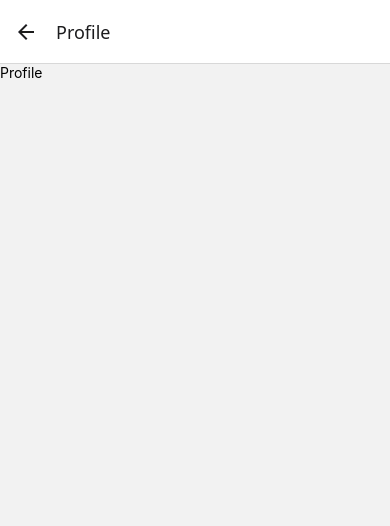
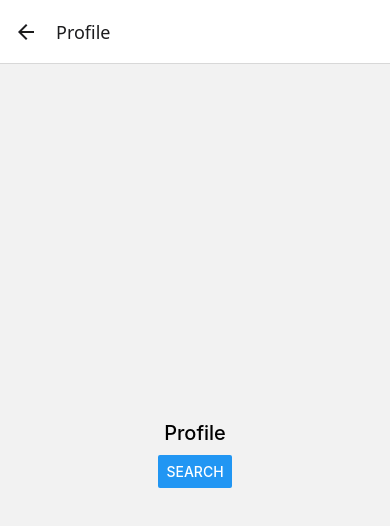
Before and after one commit to raj-83/hello, a React Native app: screen /Profile in a window 390 px wide. Shown: the top 526 px of the page. Built offline with nearby package versions, Linux system fonts and the light colour scheme.

Commit message:
Update Home and Profile components to enable navigation between screens

```diff
--- a/src/screens/Home.jsx
+++ b/src/screens/Home.jsx
@@ -2,12 +2,12 @@ import { Button, StyleSheet, Text, View } from 'react-native'
 import React from 'react'
 import Profile from './Profile'
 
-const Home = () => {
+const Home = ({navigation}) => {
   return (
     <View style={{width:"100%", height:"100%", justifyContent:"center", alignItems:"center"}}>
 
         <Text style ={{fontSize:20,fontWeight:"500",marginBottom:10}}>Home</Text>
-        <Button title="Profile" onPress={()=> <Profile />}/>
+        <Button title="Profile" onPress={()=>navigation.navigate("Profile")}/>
     </View>
   )
 }
--- a/src/screens/Profile.jsx
+++ b/src/screens/Profile.jsx
@@ -1,10 +1,11 @@
-import { StyleSheet, Text, View } from 'react-native'
+import { StyleSheet,Button, Text, View } from 'react-native'
 import React from 'react'
 
-const Profile = () => {
+const Profile = ({navigation}) => {
   return (
-    <View>
-      <Text>Profile</Text>
+    <View style={{width:"100%", height:"100%", justifyContent:"center", alignItems:"center"}}>
+      <Text style ={{fontSize:20,fontWeight:"500",marginBottom:10}}>Profile</Text>
+      <Button title="Search" onPress={()=>navigation.navigate("Search")}/>
     </View>
   )
 }
```
